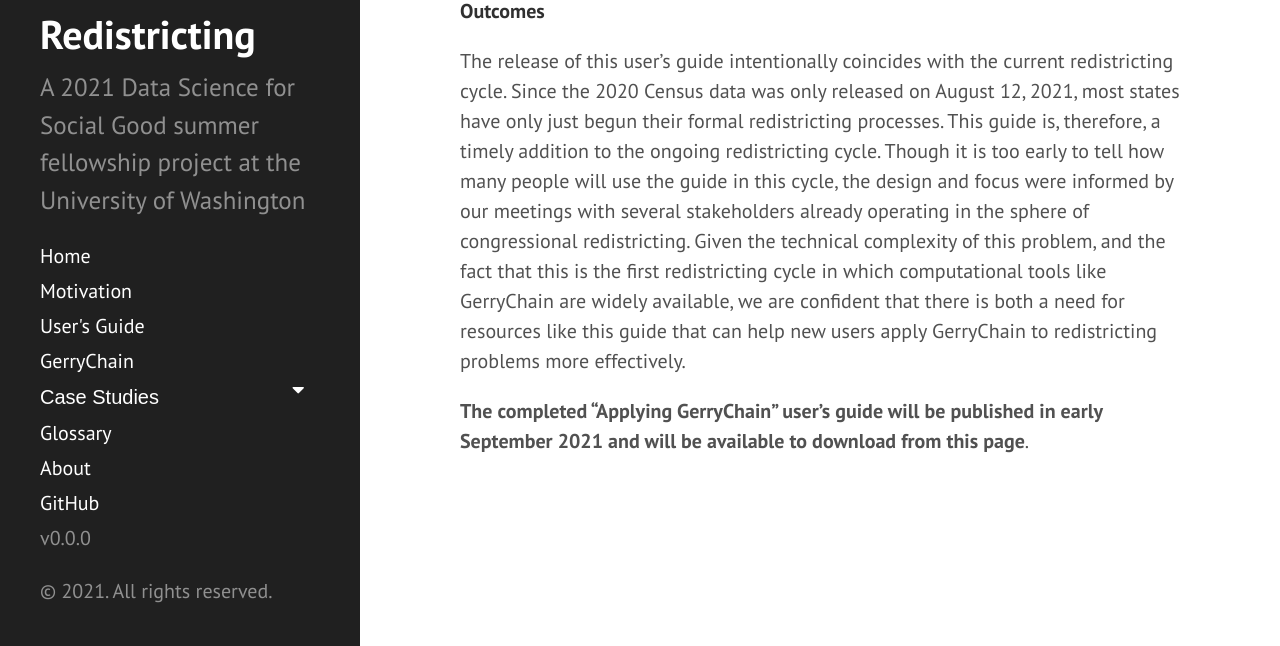
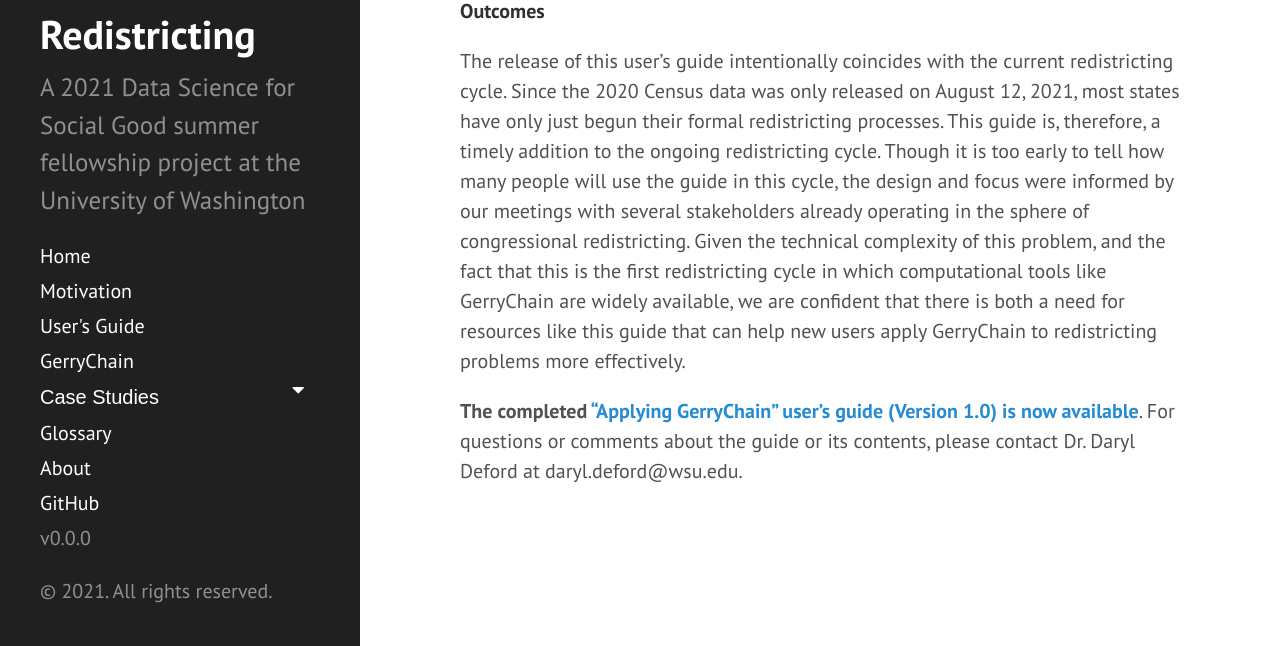
Before and after one commit to uwescience/DSSG2021-redistricting-website, a Jekyll site: the page built from guide.md, in a window 1280 px wide and 900 px high, scrolled down 700 px, cut to the strip 254-900 px from the top of the window. Built offline with Jekyll 4.4.1, drawn with Linux system fonts in a browser that asks for light colours.

Commit message:
Update guide.md

```diff
--- a/guide.md
+++ b/guide.md
@@ -13,4 +13,4 @@ The primary output of our project is a guide entitled *"Applying GerryChain: A U
 
 The release of this user's guide intentionally coincides with the current redistricting cycle. Since the 2020 Census data was only released on August 12, 2021, most states have only just begun their formal redistricting processes. This guide is, therefore, a timely addition to the ongoing redistricting cycle. Though it is too early to tell how many people will use the guide in this cycle, the design and focus were informed by our meetings with several stakeholders already operating in the sphere of congressional redistricting. Given the technical complexity of this problem, and the fact that this is the first redistricting cycle in which computational tools like GerryChain are widely available, we are confident that there is both a need for resources like this guide that can help new users apply GerryChain to redistricting problems more effectively.
 
-<b>The completed "Applying GerryChain" user's guide will be published in early September 2021 and will be available to download from this page</b>.
+<b>The completed ["Applying GerryChain" user's guide (Version 1.0) is now available](https://docs.google.com/document/d/1KnIEVGlvVENFyZDrxJ2v5j6uEZyFrJT-M3qFufb8E9Q/edit?usp=sharing)</b>. For questions or comments about the guide or its contents, please contact Dr. Daryl Deford at daryl.deford@wsu.edu.
```
